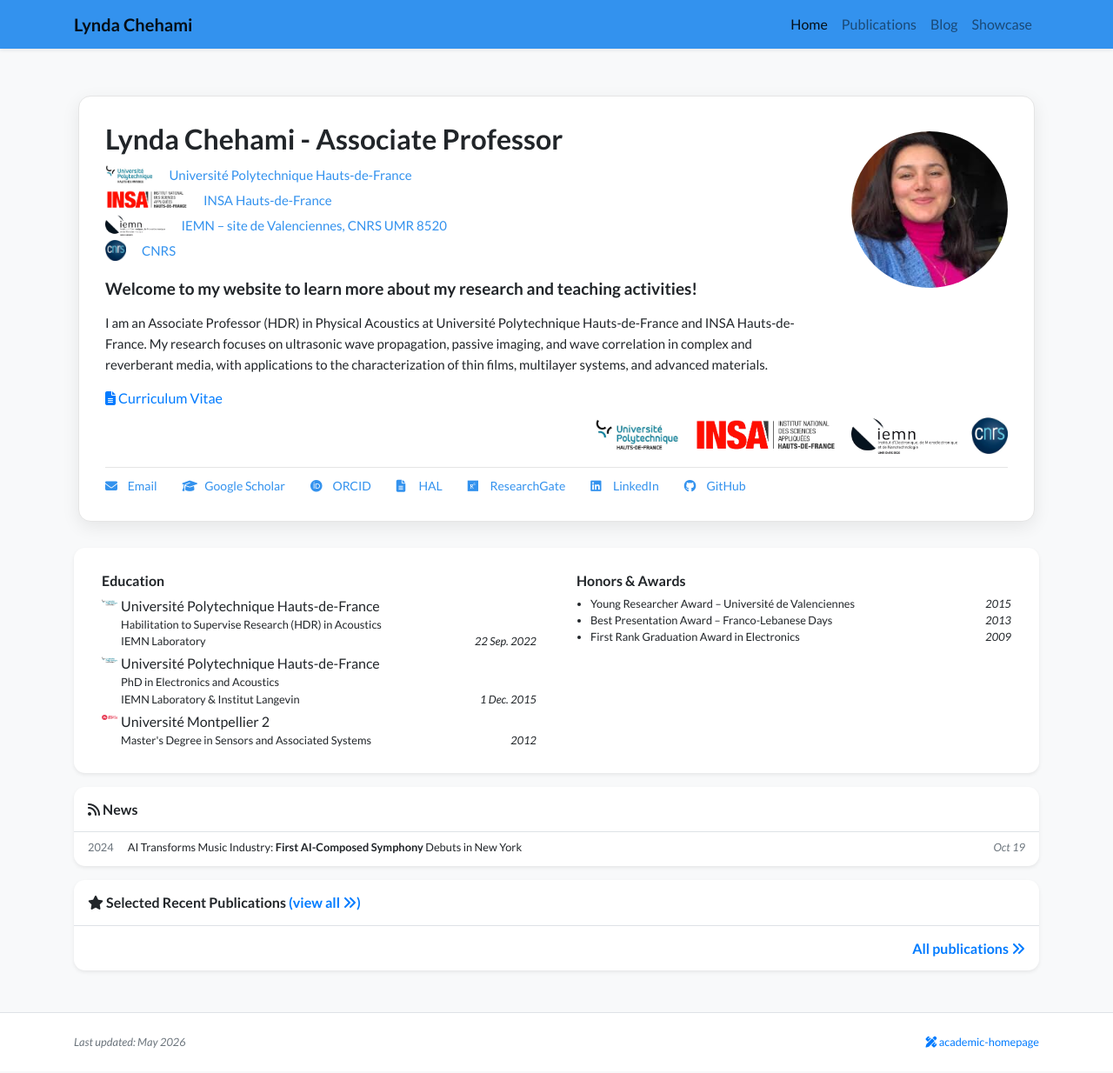
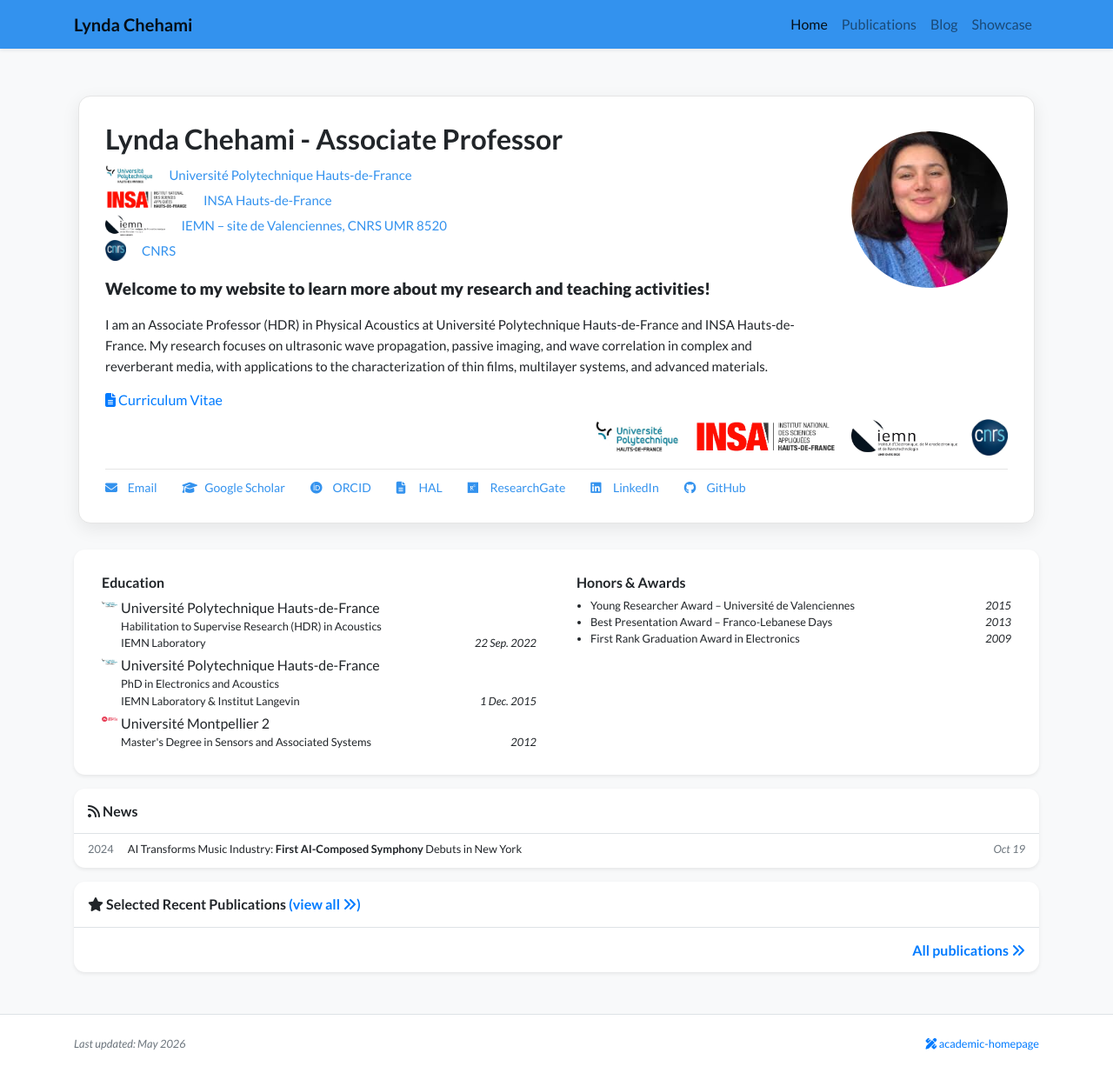
Before and after one commit to lchehami/lchehami.github.io, a Jekyll site: the page built from index.html, in a window 1280 px wide and 1234 px high. Shown: the whole window at 87% size. Built offline with Jekyll 4.4.1, drawn with Linux system fonts in a browser that asks for light colours; nearby versions of some CDN libraries; a style sheet for code colours, icons or effects is not loaded.

Commit message:
Update global.css

```diff
--- a/assets/css/global.css
+++ b/assets/css/global.css
@@ -199,5 +199,13 @@
   }
 }
 .bio-title {
-  margin-bottom: 12px;
+  font-size: 16px;
+  font-weight: 700;
+  margin-top: 22px;
+  margin-bottom: 14px;
 }
+
+.bio {
+  font-size: 15px;
+  line-height: 1.6;
+}
```
